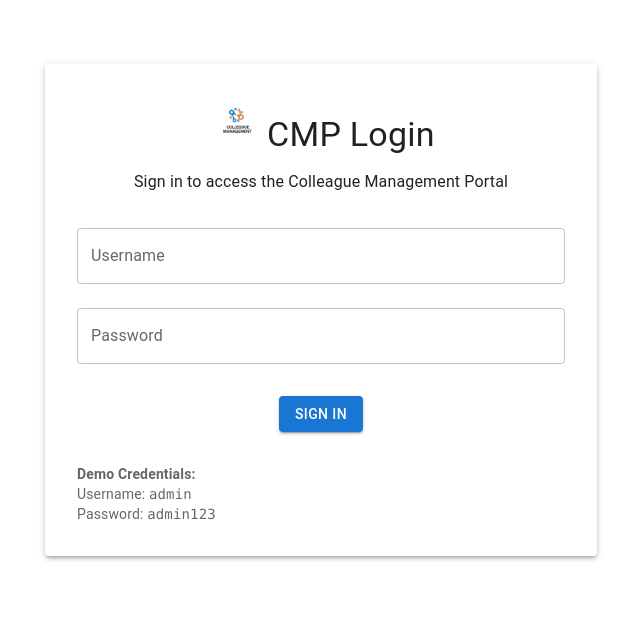
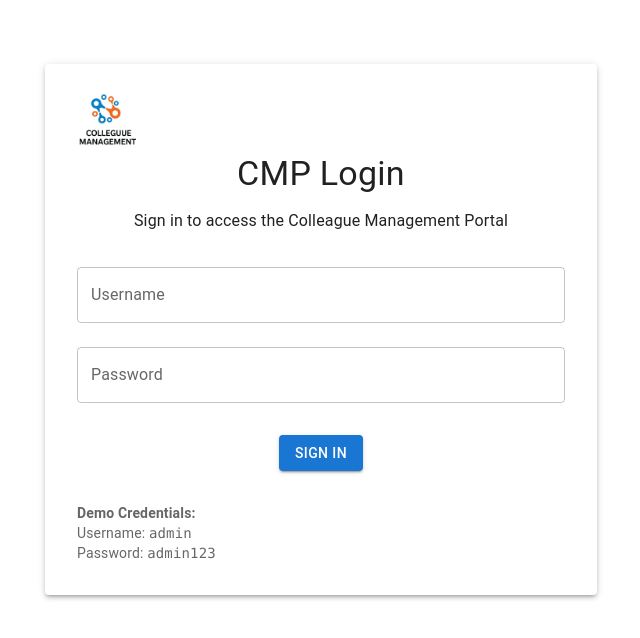
Before and after one commit to satvik-sharma-05/CMP, a React (Vite) app in the folder client/: page /login in a window 1280 px wide. Shown: the top 638 px of the page, without its empty margins (319-959 px from the left). Built offline with nearby package versions, Linux system fonts and the light colour scheme; no server answers.

Commit message:
Logo fixeed again

```diff
--- a/client/src/components/layout/Navbar.jsx
+++ b/client/src/components/layout/Navbar.jsx
@@ -13,7 +13,7 @@ import {
 import { AccountCircle, Dashboard, People } from '@mui/icons-material';
 import { useAuth } from '../../context/AuthContext';
 import { useNavigate, useLocation } from 'react-router-dom';
-
+import logo from '../../assets/logo.png'; // adjust relative path correctly
 const Navbar = () => {
   const { user, logout } = useAuth();
   const navigate = useNavigate();
@@ -45,7 +45,7 @@ const Navbar = () => {
           sx={{ flexGrow: 1, cursor: 'pointer' }}
           onClick={() => navigate('/dashboard')}
         >
-          <img src="./src/assets/logo.png" alt="CMP Logo" style={{ width: 40, marginRight: 8 }} />
+          <img src={logo} alt="CMP Logo" style={{ scale: 2, width: 50, height: 50, marginLeft: 5, marginRight: 50 }} />
           Colleague Management Portal
         </Typography>
         <Button
--- a/client/src/pages/Login.jsx
+++ b/client/src/pages/Login.jsx
@@ -48,8 +48,9 @@ const Login = () => {
   return (
     <Container maxWidth="sm">
       <Paper elevation={3} sx={{ p: 4, mt: 8 }}>
+        <img src={logo} alt="CMP Logo" style={{ scale: 2, width: 50, height: 50, marginLeft: 5, marginRight: 50 }} />
+
         <Typography variant="h4" gutterBottom align="center">
-            <img src={logo} alt="CMP Logo" style={{ width: 50, height: 50, marginLeft: 5,marginRight:5 }} />
           CMP Login
         </Typography>
         <Typography variant="subtitle1" gutterBottom align="center">
```
